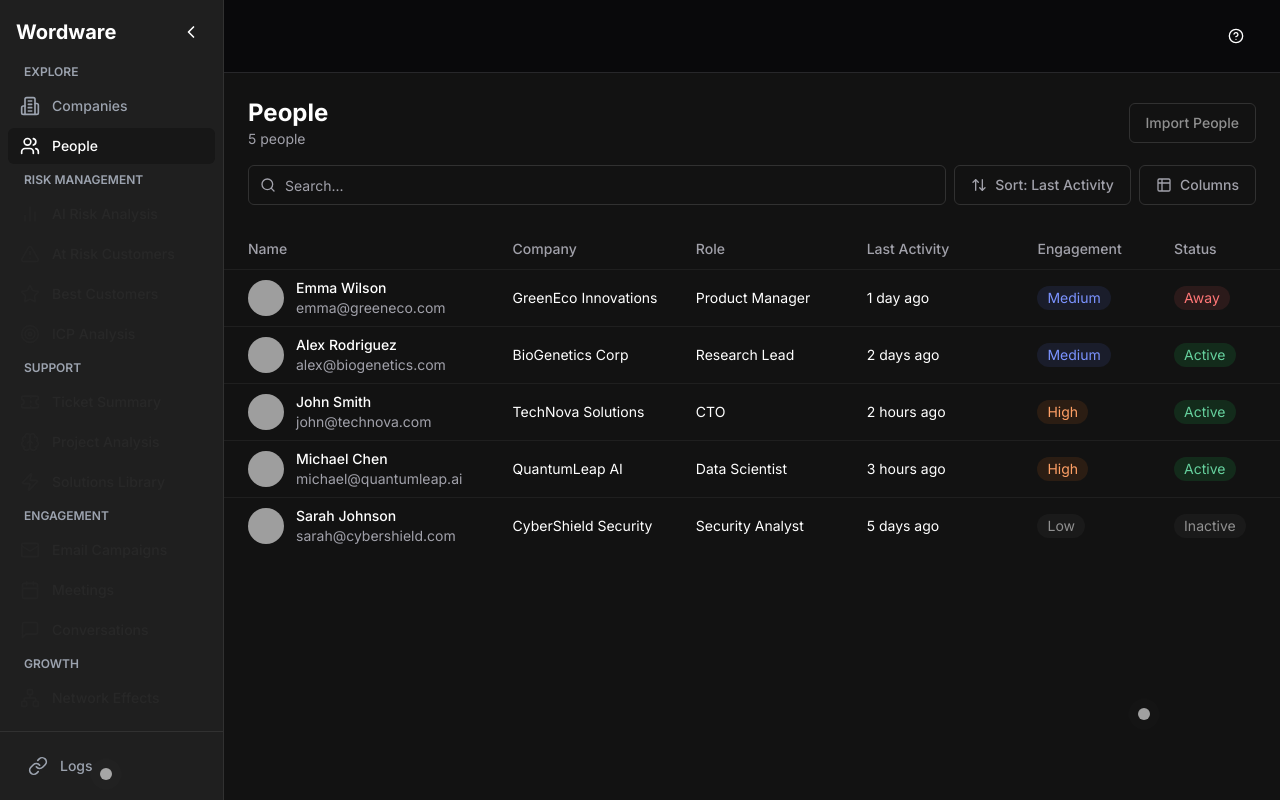
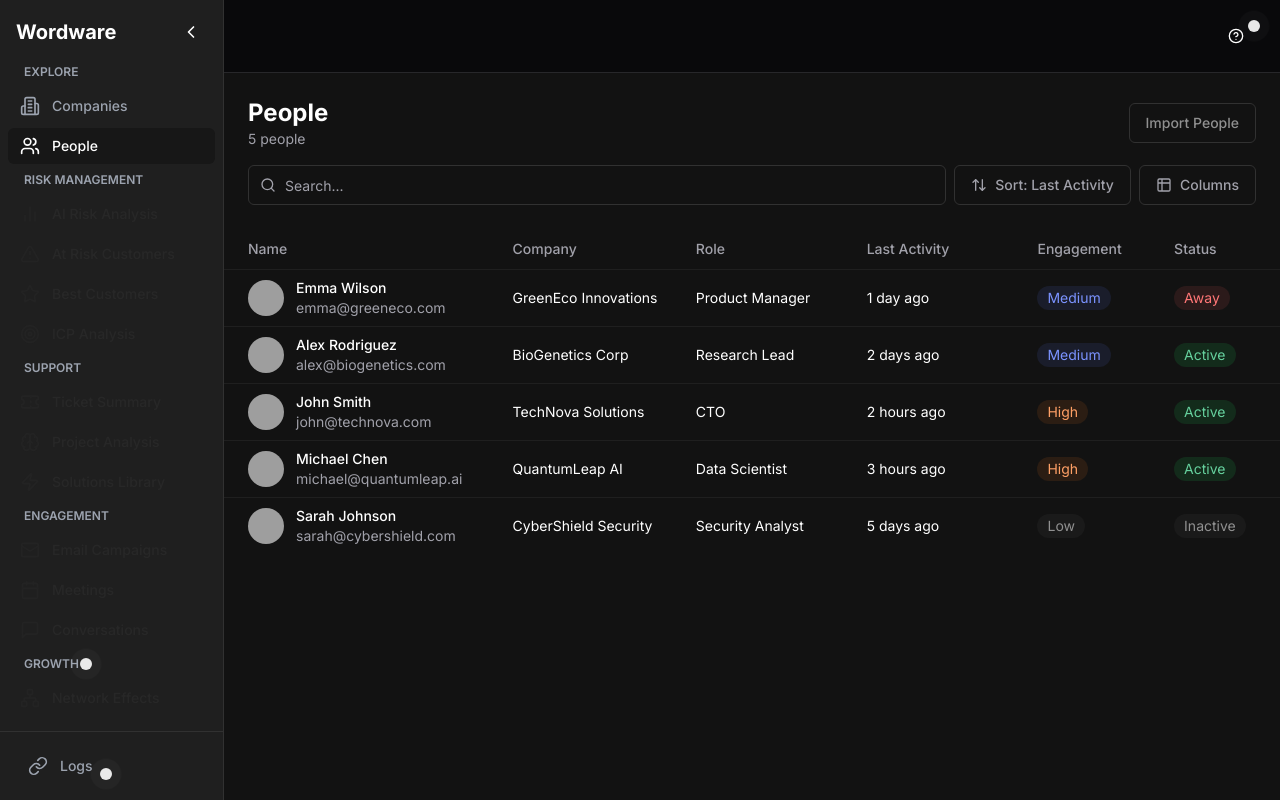
Before and after one commit to renantrendt/wordware-demo, a Next.js app: page /people in a window 1280 px wide. Built offline with nearby package versions, Linux system fonts and the light colour scheme; grey boxes are pictures that could not be loaded.

Commit message:
product tour finished

```diff
--- a/app/layout.tsx
+++ b/app/layout.tsx
@@ -5,6 +5,7 @@ import { Sidebar } from "@/components/sidebar"
 import { Header } from "@/components/header"
 import { CrispChat } from "@/components/crisp-chat"
 import { ProductTour } from "@/components/product-tour"
+import { BeaconProvider } from "@/contexts/beacon-context"
 import type React from "react"
 
 const inter = Inter({
@@ -25,7 +26,8 @@ export default function RootLayout({
   return (
     <html lang="en" className={`dark ${inter.variable}`}>
       <body>
-        <div className="flex h-screen bg-[#121212] text-white font-inter">
+        <BeaconProvider>
+          <div className="flex h-screen bg-[#121212] text-white font-inter">
           <Sidebar />
           <div className="flex-1 flex flex-col overflow-hidden">
             <Header />
@@ -33,7 +35,8 @@ export default function RootLayout({
           </div>
           <CrispChat />
           <ProductTour />
-        </div>
+          </div>
+        </BeaconProvider>
       </body>
     </html>
   )
--- a/components/companies-table.tsx
+++ b/components/companies-table.tsx
@@ -2,6 +2,13 @@
 
 import { Table, TableBody, TableCell, TableRow } from "@/components/ui/table"
 import { useState } from "react"
+import { useBeacons } from '@/contexts/beacon-context'
+import {
+  Tooltip,
+  TooltipContent,
+  TooltipProvider,
+  TooltipTrigger,
+} from "@/components/ui/tooltip"
 // import { SourceIcon } from "./source-icon"
 import { TrendLine } from "./trend-line"
 import Image from "next/image"
@@ -78,6 +85,7 @@ const DraggableTableHead = ({ columnId, onColumnReorder, className = "" }) => {
 }
 
 export function CompaniesTable({ companies, selectedColumns, onRowClick, onColumnReorder }: CompaniesTableProps) {
+  const { showSentimentBeacon, setShowSentimentBeacon } = useBeacons()
   return (
     <DndProvider backend={HTML5Backend}>
       <div className="overflow-x-auto -mx-6 whitespace-nowrap">
@@ -161,15 +169,30 @@ export function CompaniesTable({ companies, selectedColumns, onRowClick, onColum
                         >
                           {typeof company.sentiment === 'number' ? `${(company.sentiment * 100).toFixed(0)}%` : '-'}
                         </span>
-                        {company.name === "QuantumLeap AI" && (
-                          <div className="ml-1">
-                            <div className="relative flex items-center justify-center">
-                              {/* Outer ring with animation */}
-                              <div className="absolute w-4 h-4 bg-white rounded-full opacity-20 animate-ping" />
-                              {/* Inner dot */}
-                              <div className="relative w-3 h-3 bg-white rounded-full opacity-60" />
-                            </div>
-                          </div>
+                        {company.name === "QuantumLeap AI" && showSentimentBeacon && (
+                          <TooltipProvider>
+                            <Tooltip>
+                              <TooltipTrigger asChild>
+                                <div
+                                  className="ml-1 cursor-pointer"
+                                  onClick={() => setShowSentimentBeacon(false)}
+                                >
+                                  <div className="relative flex items-center justify-center">
+                                    {/* Outer ring with animation */}
+                                    <div className="absolute w-4 h-4 bg-white rounded-full opacity-40 animate-ping" />
+                                    {/* Inner dot */}
+                                    <div className="relative w-3 h-3 bg-white rounded-full opacity-90" />
+                                  </div>
+                                </div>
+                              </TooltipTrigger>
+                              <TooltipContent
+                                side="right"
+                                className="bg-[#1A1A1A] text-white border-[#2F2F2F] text-sm whitespace-nowrap"
+                              >
+                                View customer real-time sentiment
+                              </TooltipContent>
+                            </Tooltip>
+                          </TooltipProvider>
                         )}
                       </div>
                     )}
--- a/components/details-sidebar.tsx
+++ b/components/details-sidebar.tsx
@@ -1,7 +1,14 @@
 "use client"
 
 import { useState, useEffect } from "react"
+import { useBeacons } from '@/contexts/beacon-context'
 import { Sheet, SheetContent, SheetHeader, SheetTitle } from "@/components/ui/sheet"
+import {
+  Tooltip,
+  TooltipContent,
+  TooltipProvider,
+  TooltipTrigger,
+} from "@/components/ui/tooltip"
 import { ScrollArea } from "@/components/ui/scroll-area"
 import { TrendLine } from "./trend-line"
 import { Skeleton } from "@/components/ui/skeleton"
@@ -47,6 +54,7 @@ interface DetailsSidebarProps {
 }
 
 export function DetailsSidebar({ isOpen, onClose, company, onNavigate, hasPrevious, hasNext }: DetailsSidebarProps) {
+  const { showTimelineBeacon, setShowTimelineBeacon } = useBeacons()
   const [isGraphLoaded, setIsGraphLoaded] = useState(false)
   const [isIntentTrendExpanded, setIsIntentTrendExpanded] = useState(true)
   const [isTimelineExpanded, setIsTimelineExpanded] = useState(true)
@@ -207,10 +215,14 @@ export function DetailsSidebar({ isOpen, onClose, company, onNavigate, hasPrevio
               <div className="flex justify-between items-center mb-4">
                 <div className="flex items-center gap-1">
                   <h2 className="text-xl font-semibold text-white">Timeline</h2>
-                  {company.name === "QuantumLeap AI" && (
+                  {company.name === "QuantumLeap AI" && showTimelineBeacon && (
+                    <TooltipProvider>
+                      <Tooltip>
+                        <TooltipTrigger asChild>
                           <div
                             className="ml-1 cursor-pointer"
                             onClick={() => {
+                              setShowTimelineBeacon(false)
                               const timelineSection = document.getElementById('timeline-section')
                               if (timelineSection) {
                                 timelineSection.scrollIntoView({ behavior: 'smooth', block: 'center' })
@@ -228,11 +240,20 @@ export function DetailsSidebar({ isOpen, onClose, company, onNavigate, hasPrevio
                           >
                             <div className="relative flex items-center justify-center">
                               {/* Outer ring with animation */}
-                        <div className="absolute w-4 h-4 bg-white rounded-full opacity-20 animate-ping" />
+                              <div className="absolute w-4 h-4 bg-white rounded-full opacity-40 animate-ping" />
                               {/* Inner dot */}
-                        <div className="relative w-3 h-3 bg-white rounded-full opacity-60" />
+                              <div className="relative w-3 h-3 bg-white rounded-full opacity-90" />
                             </div>
                           </div>
+                        </TooltipTrigger>
+                        <TooltipContent
+                          side="right"
+                          className="bg-[#1A1A1A] text-white border-[#2F2F2F] text-sm max-w-[200px]"
+                        >
+                          View support inquiries and timeline
+                        </TooltipContent>
+                      </Tooltip>
+                    </TooltipProvider>
                   )}
                 </div>
                 <ChevronDown
--- a/components/header.tsx
+++ b/components/header.tsx
@@ -1,7 +1,11 @@
+"use client"
+
 import { HelpCircle } from 'lucide-react'
 import { Button } from '@/components/ui/button'
+import { useBeacons } from '@/contexts/beacon-context'
 
 export function Header() {
+  const { resetBeacons } = useBeacons()
   return (
     <header className="bg-background border-b border-border py-4 px-6">
       <div className="flex justify-between items-center">
@@ -10,6 +14,10 @@ export function Header() {
           variant="ghost"
           size="icon"
           className="text-white"
+          onClick={() => {
+            resetBeacons()
+            window.location.reload()
+          }}
         >
           <HelpCircle className="h-5 w-5" />
         </Button>
--- a/components/product-tour.tsx
+++ b/components/product-tour.tsx
@@ -3,20 +3,36 @@
 import { useEffect, useState } from 'react'
 import { cn } from '@/lib/utils'
 import { useRouter } from 'next/navigation'
+import {
+  Tooltip,
+  TooltipContent,
+  TooltipProvider,
+  TooltipTrigger,
+} from "@/components/ui/tooltip"
 
 interface BeaconProps {
-  position: 'logs' | 'crisp'
+  position: 'logs' | 'crisp' | 'restart'
   onClick?: () => void
   className?: string
 }
 
 const beaconPositions = {
   logs: 'fixed left-[100px] bottom-[20px] z-50', // Next to Logs in sidebar
-  crisp: 'fixed right-[130px] bottom-[80px] z-50' // Next to Crisp chat widget
+  crisp: 'fixed left-[80px] bottom-[130px] z-50', // Next to Crisp chat widget
+  restart: 'fixed right-[20px] top-[20px] z-50' // Top right corner for restart tour
+}
+
+const beaconTooltips = {
+  logs: 'View detailed logs and activity of the endpoint.',
+  crisp: 'Send a message expressing happiness or sadness to visualize the company sentiment decline.',
+  restart: 'Click here to restart the product tour'
 }
 
 function Beacon({ position, onClick, className }: BeaconProps) {
   return (
+    <TooltipProvider>
+      <Tooltip>
+        <TooltipTrigger asChild>
           <div
             className={cn(
               'group cursor-pointer',
@@ -27,19 +43,32 @@ function Beacon({ position, onClick, className }: BeaconProps) {
           >
             <div className="relative flex items-center justify-center">
               {/* Outer ring with animation */}
-        <div className="absolute w-4 h-4 bg-white rounded-full opacity-20 animate-ping" />
+              <div className="absolute w-4 h-4 bg-white rounded-full opacity-40 animate-ping" />
               {/* Inner dot */}
-        <div className="relative w-3 h-3 bg-white rounded-full opacity-60" />
+              <div className="relative w-3 h-3 bg-white rounded-full opacity-90" />
             </div>
           </div>
+        </TooltipTrigger>
+        <TooltipContent
+          side="right"
+          className="bg-[#1A1A1A] text-white border-[#2F2F2F] text-sm max-w-[200px]"
+        >
+          {beaconTooltips[position]}
+        </TooltipContent>
+      </Tooltip>
+    </TooltipProvider>
   )
 }
 
 export function ProductTour() {
   const router = useRouter()
-  const beaconPositions: BeaconProps['position'][] = ['logs', 'crisp']
+  const [visibleBeacons, setVisibleBeacons] = useState<BeaconProps['position'][]>(['logs', 'crisp', 'restart'])
 
   const handleBeaconClick = (position: BeaconProps['position']) => {
+    // Remove o beacon clicado da lista de beacons visíveis
+    setVisibleBeacons(prev => prev.filter(p => p !== position))
+
+    // Executa a ação específica do beacon
     if (position === 'crisp') {
       // @ts-ignore - Crisp is added via script
       if (window.$crisp) {
@@ -48,12 +77,15 @@ export function ProductTour() {
       }
     } else if (position === 'logs') {
       router.push('/logs')
+    } else if (position === 'restart') {
+      // Apenas remove o beacon
+      setVisibleBeacons(prev => prev.filter(p => p !== position))
     }
   }
 
   return (
     <>
-      {beaconPositions.map(position => (
+      {visibleBeacons.map(position => (
         <Beacon
           key={position}
           position={position}
--- /dev/null
+++ b/contexts/beacon-context.tsx
@@ -0,0 +1,45 @@
+"use client"
+
+import { createContext, useContext, useState } from 'react'
+
+interface BeaconContextType {
+  showSentimentBeacon: boolean
+  showTimelineBeacon: boolean
+  setShowSentimentBeacon: (show: boolean) => void
+  setShowTimelineBeacon: (show: boolean) => void
+  resetBeacons: () => void
+}
+
+const BeaconContext = createContext<BeaconContextType | undefined>(undefined)
+
+export function BeaconProvider({ children }: { children: React.ReactNode }) {
+  const [showSentimentBeacon, setShowSentimentBeacon] = useState(true)
+  const [showTimelineBeacon, setShowTimelineBeacon] = useState(true)
+
+  const resetBeacons = () => {
+    setShowSentimentBeacon(true)
+    setShowTimelineBeacon(true)
+  }
+
+  return (
+    <BeaconContext.Provider
+      value={{
+        showSentimentBeacon,
+        showTimelineBeacon,
+        setShowSentimentBeacon,
+        setShowTimelineBeacon,
+        resetBeacons
+      }}
+    >
+      {children}
+    </BeaconContext.Provider>
+  )
+}
+
+export function useBeacons() {
+  const context = useContext(BeaconContext)
+  if (context === undefined) {
+    throw new Error('useBeacons must be used within a BeaconProvider')
+  }
+  return context
+}
```
Lines whose indentation alone changed are shown as unchanged.
